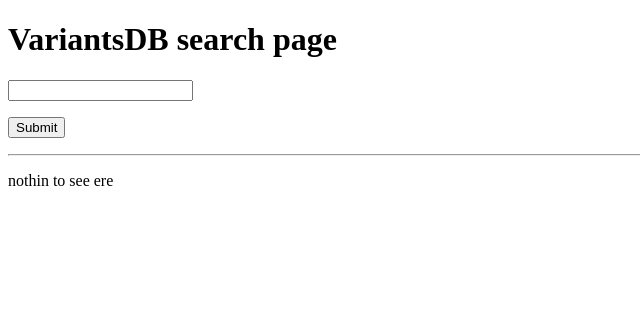
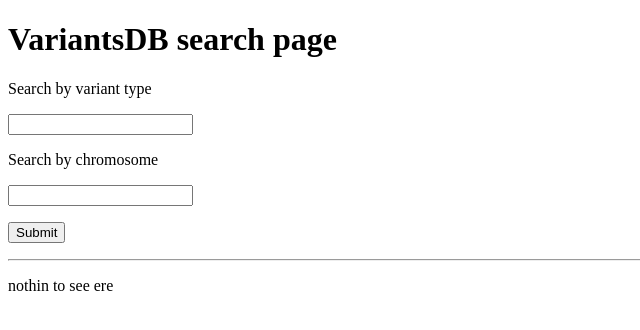
Before and after one commit to kwi11iams/MongoDB-University, a Flask app: page /search in a window 1280 px wide. Shown: the top 330 px of the page, without its empty margins (0-640 px from the left). Run offline with Flask 2, Linux system fonts and the light colour scheme.

Commit message:
search stuff

```diff
--- a/app.py
+++ b/app.py
@@ -20,8 +20,21 @@ def viewdb():
 @app.route('/search', methods=('GET', 'POST'))
 def searchdb():
     if request.method == "POST":
-        search = request.form["s_para"]
-        result = variants.find({"var_class":search})
+        var_cons = request.form["variant_consequence_search"]
+        chrom = request.form["chromosome_search"]
+
+        # if var_cons:
+        #     query = query.find({"var_class":var_cons})
+        # if chrom:
+        #     query = query.find({"mappings.0.seq_region_name":chrom})
+        if var_cons:
+            q1 = f'"var_class":{var_cons}'
+        else: q1 = ""
+        if chrom:
+            q2 = f'"mappings.0.seq_region_name":{chrom}'
+        else: q2 = ""
+
+        query = variants.find({q1})
     else:
-        result = ["nothin to see ere"]
-    return render_template('search.html', records = result)
+        query = ["nothin to see ere"]
+    return render_template('search.html', records = query)
--- a/templates/search.html
+++ b/templates/search.html
@@ -8,7 +8,12 @@
     <h1>VariantsDB search page</h1>
     <form method="POST">
         <p>
-            <input type="text" name="s_para"></input>
+            <p>Search by variant type</p>
+            <input type="text" name="variant_consequence_search"></input>
+        </p>
+        <p>
+            <p>Search by chromosome</p>
+            <input type="int" name="chromosome_search"></input>
         </p>
         <p>
             <button type="submit">Submit</button>
```
